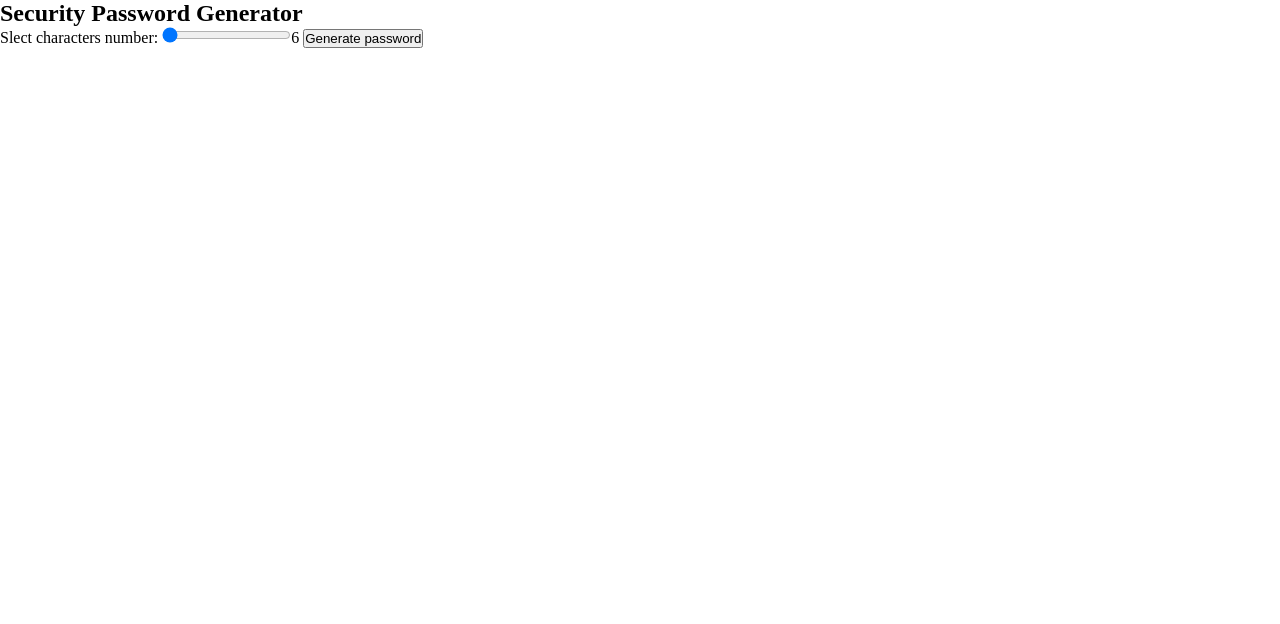
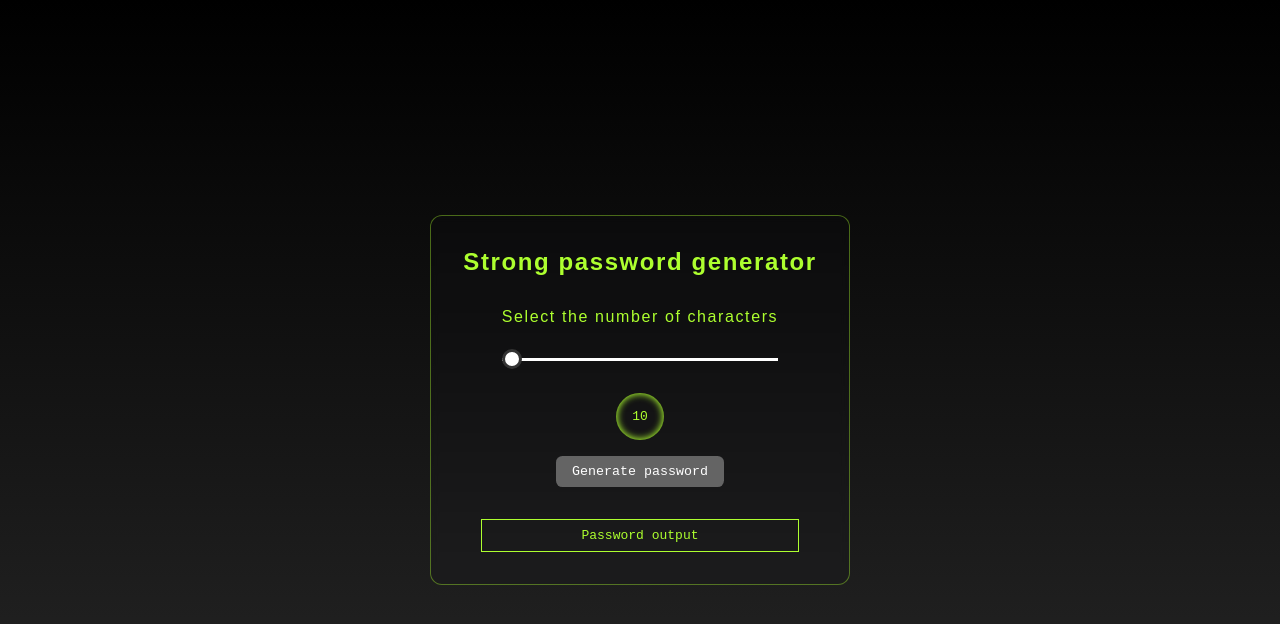
Before and after one commit to EstebanCarrilloG/password-generator, a plain HTML site: page index.html in a window 1280 px wide. Drawn offline with Linux system fonts and the light colour scheme.

Commit message:
Styles added

```diff
--- a/index.html
+++ b/index.html
@@ -5,36 +5,37 @@
     <meta http-equiv="X-UA-Compatible" content="IE=edge" />
     <meta name="viewport" content="width=device-width, initial-scale=1.0" />
     <link rel="stylesheet" href="./styles.css" />
-    <title>Security Password Generator</title>
+    <title>Strong password generator</title>
   </head>
   <body>
     <section class="section">
 
       <div class="container">
-        <h1 class="section-title">Security Password Generator</h1>
-        <form
+        <h1 class="section-title">Strong password generator</h1>
+        <form class="form"
           id="passwordGeneratorForm"
           oninput="result.value=passwordLenght.value"
         >
-          <label for="passwordLenght"
-            >Slect characters number:
+          <label for="passwordLenghtRange"
+            >Select the number of characters
             <input
+            class="range"
               type="range"
               name="passwordLenght"
               id="passwordLenghtRange"
-              min="6"
+              min="10"
               max="20"
               value="6"
-            /><output
+            /></label>
+            <output
               class="range-value"
               name="result"
               for="passwordLenghtRange"
-              >6</output
-            ></label
-          >
-          <button type="submit">Generate password</button>
+              >10</output
+            >
+          <button class="form-submit" type="submit">Generate password</button>
         </form>
-        <div class="password-generated" id="passWordGeneratorContainer"></div>
+        <div class="password-generated" id="passWordGeneratorContainer">Password output</div>
       </div>
     </section>
     <script src="./index.js"></script>
--- a/index.js
+++ b/index.js
@@ -13,8 +13,8 @@ document.addEventListener("DOMContentLoaded", function (e) {
       passwordLenghtValue = 20;
     }
 
-    if (passwordLenghtValue < 6) {
-      passwordLenghtValue = 6;
+    if (passwordLenghtValue < 10) {
+      passwordLenghtValue = 10;
     }
 
     const pwGeneratedContainer = document.getElementById(
@@ -24,12 +24,10 @@ document.addEventListener("DOMContentLoaded", function (e) {
     const letters = "abcdefghijklmnopqrstuvwxyz".split("");
     const letterUppercase = "ABCDEFGHIJKLMNOPQRSTUVWXYZ".split("");
     const numbers = "0123456789".split("");
-    const specialCharacters = "!#$%&'()*+,-./:_@;".split("");
+    const specialCharacters = "!#$%&'*+,-./:_@;".split("");
     let passWord = [];
 
     const digitsNumber = Math.round(passwordLenghtValue / 4);
-
-    console.log(digitsNumber);
 
     passWord = []
       .concat(getRandomCharacters(letters, digitsNumber))
@@ -39,7 +37,6 @@ document.addEventListener("DOMContentLoaded", function (e) {
       .sort(() => Math.random() - 0.5);
 
     passWord.splice(0, passWord.length - passwordLenghtValue);
-    console.log(passWord);
 
     pwGeneratedContainer.innerText = passWord.join("");
 
--- a/styles.css
+++ b/styles.css
@@ -1,5 +1,153 @@
-*{
-    margin: 0;
-    padding: 0;
-    box-sizing: border-box;
+* {
+  margin: 0;
+  padding: 0;
+  box-sizing: border-box;
 }
+
+:root {
+  --background-color: linear-gradient(
+    180deg,
+    rgb(0, 0, 0) 0%,
+    rgba(34, 34, 34, 0.972)
+  );
+  --white-color: white;
+  --color-primary: black;
+  --color-secondary: rgb(100, 100, 100);
+  --texts-color: greenyellow;
+}
+body {
+  user-select: none;
+  font-family: sans-serif;
+  letter-spacing: 0.1rem;
+}
+section {
+  background: var(--background-color);
+  height: 100vh;
+  display: flex;
+  align-items: center;
+}
+.container {
+  max-width: 90%;
+  margin: 0 auto;
+  border: 2px solid white;
+  padding: 2rem;
+  color: var(--texts-color);
+  display: grid;
+  justify-items: center;
+  gap: 2rem;
+  backdrop-filter: blur(4px) saturate(100%);
+  -webkit-backdrop-filter: blur(4px) saturate(100%);
+  background-color: rgba(17, 25, 40, 0.07);
+  border-radius: 12px;
+  border: 1px solid #adff2f63;
+}
+
+.section-title {
+  text-align: center;
+}
+.form {
+  display: grid;
+  justify-items: center;
+  gap: 1rem;
+}
+.form label {
+  text-align: center;
+  display: grid;
+  gap: 2rem;
+}
+
+input[type="range"] {
+  margin-bottom: 1rem;
+}
+
+input[type="range"]:focus {
+  outline: none;
+}
+
+input[type="range"],
+input[type="range"]::-webkit-slider-runnable-track,
+input[type="range"]::-webkit-slider-thumb {
+  -webkit-appearance: none;
+}
+
+input[type="range"]::-webkit-slider-thumb {
+  background-color: var(--white-color);
+  width: 20px;
+  height: 20px;
+  border: 3px solid #333;
+  border-radius: 50%;
+  margin-top: -9px;
+  cursor: pointer;
+}
+
+input[type="range"]::-moz-range-thumb {
+  background-color: var(--white-color);
+  width: 15px;
+  height: 15px;
+  border: 3px solid #333;
+  border-radius: 50%;
+}
+
+input[type="range"]::-ms-thumb {
+  background-color: var(--white-color);
+  width: 20px;
+  height: 20px;
+  border: 3px solid #333;
+  border-radius: 50%;
+}
+
+input[type="range"]::-webkit-slider-runnable-track {
+  background-color: var(--white-color);
+  height: 3px;
+}
+
+input[type="range"]:focus::-webkit-slider-runnable-track {
+  outline: none;
+}
+
+input[type="range"]::-moz-range-track {
+  background-color: var(--white-color);
+  height: 3px;
+}
+
+input[type="range"]::-ms-track {
+  background-color: var(--white-color);
+  height: 3px;
+}
+
+input[type="range"]::-ms-fill-lower {
+  background-color: HotPink;
+}
+
+input[type="range"]::-ms-fill-upper {
+  background-color: black;
+}
+
+.range-value {
+  padding: 1rem;
+  border-radius: 3rem;
+  box-shadow: inset 0 0 7px 1px;
+}
+
+.form-submit {
+  padding: 0.5rem 1rem;
+  color: white;
+  background-color: var(--color-secondary);
+  border-radius: 0.4rem;
+  border: none;
+  font-family: monospace;
+  cursor: pointer;
+}
+.range-value,
+.password-generated {
+  color: var(--texts-color);
+  font-family: monospace;
+  letter-spacing: 0;
+}
+.password-generated {
+  text-align: center;
+  width: 90%;
+  padding: 0.5rem 1rem;
+  border: 1px solid;
+  user-select: all;
+}
```
